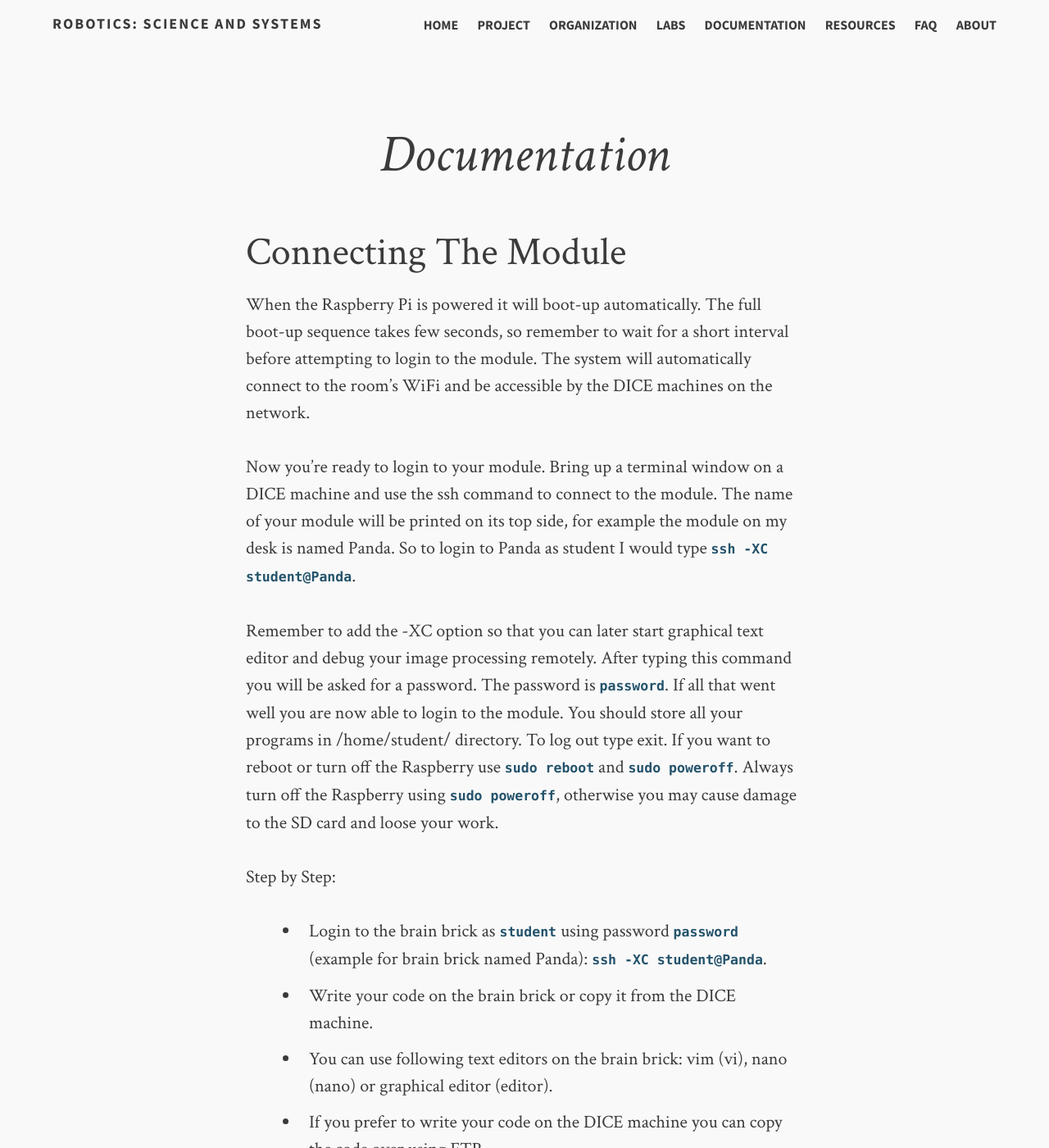
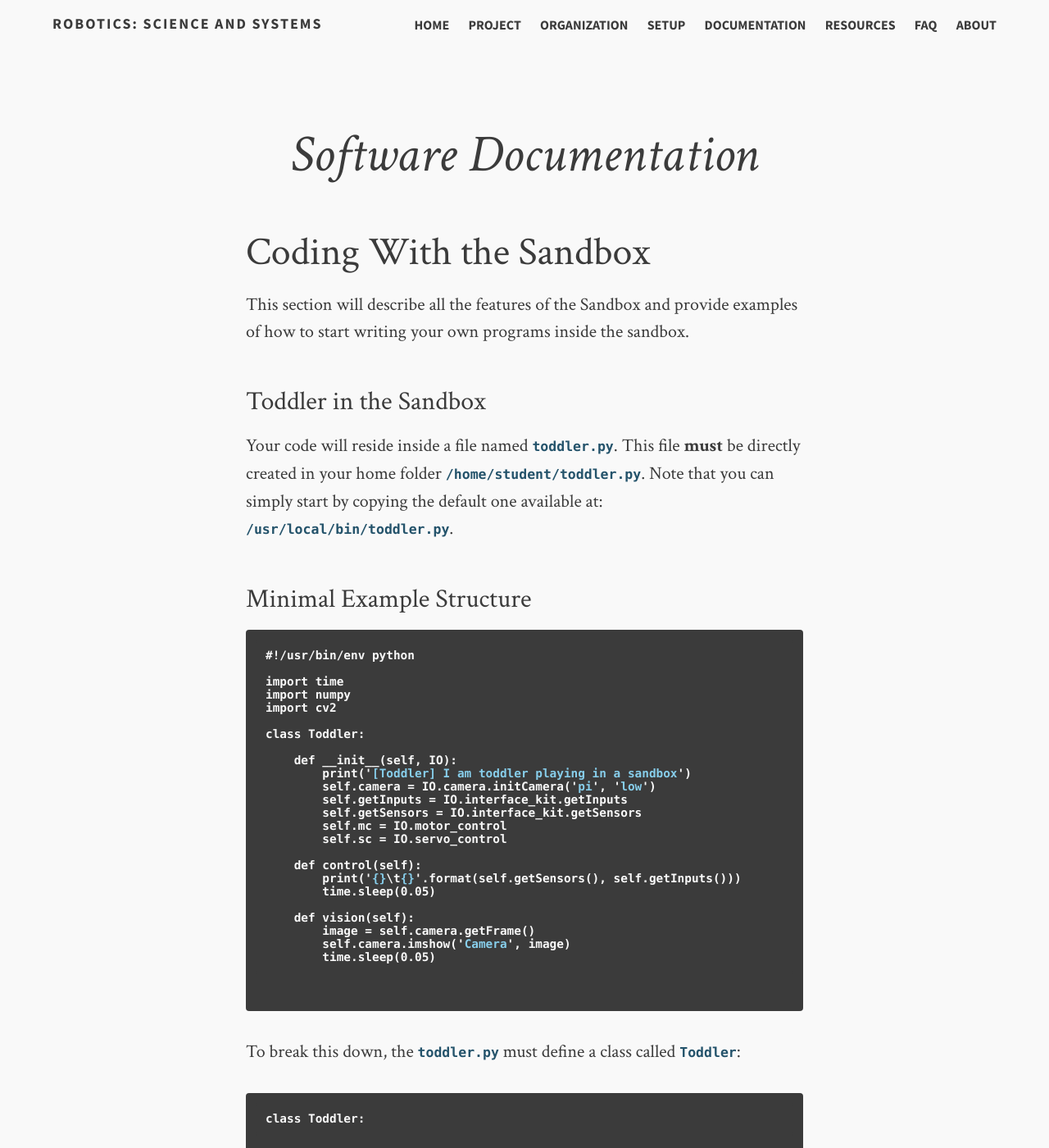
Before and after one commit to uoe-rss/uoe-rss.github.io, a Jekyll site: the page built from documentation.md, in a window 1280 px wide and 1400 px high. Shown: the whole window at 82% size. Built offline with Jekyll 4.4.1, drawn with Linux system fonts in a browser that asks for light colours; comment, search, counter and statistics services are not loaded; some of the changed text lies outside the part shown.

Commit message:
New update. More in setup, how to get started and the begining of software documentation.

````diff
--- a/_config.yml
+++ b/_config.yml
@@ -32,8 +32,8 @@ links:
     url: /project
   - title: Organization
     url: /organization
-  - title: Labs
-    url: /labs
+  - title: Setup
+    url: /setup
   - title: Documentation
     url: /documentation
   - title: Resources
--- a/documentation.md
+++ b/documentation.md
@@ -1,93 +1,77 @@
 ---
 layout: post-no-feature
 comments: false
-title: Documentation
+title: Software Documentation
 ---
 
-## Connecting The Module
+## Coding With the Sandbox
 
-When the Raspberry Pi is powered it will boot-up automatically.
-The full boot-up sequence takes few seconds, so remember to wait for a short interval before attempting to login to the module.
-The system will automatically connect to the room's WiFi and be accessible by the DICE machines on the network.
+This section will describe all the features of the Sandbox and
+provide examples of how to start writing your own programs inside the sandbox.
 
-Now you're ready to login to your module.
-Bring up a terminal window on a DICE machine and use the ssh command to connect to the module.
-The name of your module will be printed on its top side, for example the module on my desk is named Panda.
-So to login to Panda as student I would type ```ssh -XC student@Panda```.
+### Toddler in the Sandbox
 
-Remember to add the -XC option so that you can later start graphical text editor and debug your image processing remotely.
-After typing this command you will be asked for a password. The password is ```password```. If all that went well you are now able to login to the module.
-You should store all your programs in /home/student/ directory.
-To log out type exit.
-If you want to reboot or turn off the Raspberry use ```sudo reboot``` and ```sudo poweroff```.
-Always turn off the Raspberry using ```sudo poweroff```, otherwise you may cause damage to the SD card and loose your work.
+Your code will reside inside a file named ```toddler.py```.
+This file **must** be directly created in your home folder ```/home/student/toddler.py```.
+Note that you can simply start by copying the default one available at: ```/usr/local/bin/toddler.py```.
 
-Step by Step:
-- Login to the brain brick as ```student``` using password ```password``` (example for brain brick named Panda): ```ssh -XC student@Panda```.
-- Write your code on the brain brick or copy it from the DICE machine.
-- You can use following text editors on the brain brick: vim (vi), nano (nano) or graphical editor (editor).
-- If you prefer to write your code on the DICE machine you can copy the code over using FTP.
-- Run program by executing the sandbox command on the Raspberry (good for debugging) or by shortly pressing the connected button.
+### Minimal Example Structure
 
-## R:SS Sandbox environment
+```python
+#!/usr/bin/env python
 
-The sandbox environment is a python program that allows you to develop and run python programs for the Raspberry used in the R:SS course at University of Edinburgh.
-The Sandbox handles reading sensors, controlling DC motors and the servo, capturing images from the camera, handling, reporting and logging errors,
-and launching from the Raspberry. This page will show you how to use each of these features.
+import time
+import numpy
+import cv2
 
-### What is the Sandbox?
+class Toddler:
 
-The sandbox consist of three python source files located in ```/urs/local/bin```:
-- sandbox.py - Main program
-- iotools.py - Tools to interface with hardware
-- toddler.py - Default example user code
+    def __init__(self, IO):
+        print('[Toddler] I am toddler playing in a sandbox')
+        self.camera = IO.camera.initCamera('pi', 'low')
+        self.getInputs = IO.interface_kit.getInputs
+        self.getSensors = IO.interface_kit.getSensors
+        self.mc = IO.motor_control
+        self.sc = IO.servo_control
 
-The sandbox can be launched by shortly pressing the button connected to the Raspberry.
-Pressing the button will either start the sandbox or kill all sandbox processes if there are any running.
-Use the button to start/stop your program during experiments.
+    def control(self):
+        print('{}\t{}'.format(self.getSensors(), self.getInputs()))
+        time.sleep(0.05)
 
-The sandbox can qlso be launched from SSH with the alias: ```sandbox```.
-This command will start the Sandbox and print the output of the program into the SSH terminal
-and also display any graphical windows you may have created (e.g. imshow()).
+    def vision(self):
+        image = self.camera.getFrame()
+        self.camera.imshow('Camera', image)
+        time.sleep(0.05)
+```
 
-The program will initialize the IO tools (implemented in iotools.py), start logging, and attempt to import a user program from toddler.py. The following paths will be searched:
-- ```/home/student``` - your home directory on the FitPC (this is where you have to put your code).
-- Python system directories - These are not used.
-- ```./``` - The same directory from which the Sandbox was launched (use this for development).
+To break this down, the ```toddler.py``` must define a class called ```Toddler```:
+```python
+class Toddler:
+```
+This class must have an initialiser that takes and instance of the IO tools as an argument:
+```python
+def __init__(self,IO):
+```
+The IO tools get initialised by the Sandbox and passed onto the Toddler class.
+We store the instance in a member variable self.IO so it can be used within the class later.
 
-### Status and error reporting
+The toddler class must also define two callback functions:
+```python
+def Control(self, OK):
+```
+and
+```python
+def Vision(self, OK):
+```
+Each of these callbacks runs on a separate thread.
+You can block one of them with time.sleep() command or with computation
+without stopping the other.
+If you pass data between these two threads, you need to pay attention
+to data integrity and synchronisation (mutex).
 
-- When you connect the Phidgets interface board to your Raspberry, the 3 LEDs connected to the interface board will be used for status and error reporting.
-- When the sandbox is not running the LEDs are off.
-- When the Sandbox starts, all three LEDs will flash 3 times. Then the green LED (connected to output 0) will flash slowly at regular intervals while the program is running.
-- When error occurs, the green LED will be flashing fast. This will happen during any critical error: syntax, division by zero, un-handled exception, ...
-    At this point you may want to stop the program check the error output.
+The both callback functions ```Control()``` and ```Vision()``` are actually run in a loop
+within the Sandbox.
+When the callback ends (returns), it will be then re-called again and again.
+The Sandbox is responsive for stoping these loops when the program terminate.
 
-### Logging
-
-When running the Sandbox on DICE or on your own machine, the standard and error output will be displayed in the terminal window.
-However, when you run the Sandbox on the Raspberry, the output streams will be piped into /dev/null to prevent the output from blocking your SSH connection.
-A copy of these streams will also be saved into a text file: ```/tmp/sandbox/log.txt```.
-Note that the directory ```/tmp/sandbox/``` needs to be created for the log to ge generated.
-
-Any print command or error text will be appended to the end of this file. You can SSH into the Raspberry and retrieve this file.
-The log file is only temporary and will only exist as long as your robot stays powered.
-Do not disconnect/turn off your Raspberry if you want to retrieve the log file later.
-
-### Uploading files onto the Raspberry
-
-You can up/down-loading files to/from the Raspberry via a FTP tool. To do this, you will need:
-- your Raspberry's host name - e.g. panda (or the IP adress)
-- user name - student
-- password - password
-
-To upload files via FTP, use the FTP tool of your choosing, specify <host_name>.inf.ed.ac.uk as the server, and student and password as user name and password. This will allow you to modify file in the home directory. You can put the toddler.py in here.
-SSH into FitPC
-
-### To SSH into the FitPC run:
-
-```ssh -XC student@<host_name>.inf.ed.ac.uk```
-
-replacing <host_name> with the host name of your Raspberry.
-The -XC argument is to allow forwarding of graphical windows (e.g. imshow()).
-You can now run all the command available on the Raspberry, e.g. sandbox, cp, mv, ...
+## Understanding IO Tools
--- /dev/null
+++ b/setup.md
@@ -0,0 +1,144 @@
+---
+layout: post-no-feature
+comments: false
+title: Hardware and Software Setup
+---
+
+## First Steps to Start Working on the Project
+
+1. Check that your hardware kit is complete.
+2. Check which information is available on this website.
+Note that it will be updated regularly, stay tuned.
+3. Power up your Raspberry Pi and let it bind to the room's WiFi.
+4. Check you can access it thought SSH on the DICE machines.
+5. Without plugging yet any motor or sensor, build the full electronic wiring.
+6. Create in the home folder a minimal ```toddler.py``` and start the Sandbox.
+7. Check that the Sandbox runs smoothly and that the ```toddler``` code is executed.
+8. Now you can start to connect sensors one by one and experiment for each of them
+what are its capability, noise and limitations.
+9. Connect one motor and make it spin and stop. The same for the servomotor.
+10. Check/observe which legos are available to you as building blocks.
+Read the resource hints and tricks about legos.
+11. Start the actual design of the robot.
+
+## Hostnames
+
+Each *Raspberry Pi* has been assigned a unique [*hostname*](https://en.wikipedia.org/wiki/Hostname).
+We decided to name them after [Digimons](https://en.wikipedia.org/wiki/Digimon) and [Pokemons](https://en.wikipedia.org/wiki/Pokemon).
+Therefore, as part of your kit, you should have a *Raspberry Pi* labeled with one of the following identifiers:
+
+**Digimons**
+[Agumon](http://digimon.wikia.com/wiki/Agumon_(Adventure)),
+[Armadillomon](http://digimon.wikia.com/wiki/Armadillomon_(Adventure)),
+[Biyomon](http://digimon.wikia.com/wiki/Biyomon_(Adventure)),
+[Gabumon](http://digimon.wikia.com/wiki/Gabumon_(Adventure)),
+[Gatomon](http://digimon.wikia.com/wiki/Gatomon_(Adventure)),
+[Gomamon](http://digimon.wikia.com/wiki/Gomamon_(Adventure)),
+[Hawkmon](http://digimon.wikia.com/wiki/Hawkmon_(Adventure)),
+[Meicoomon](http://digimon.wikia.com/wiki/Meicoomon_(Adventure)),
+[Palmon](http://digimon.wikia.com/wiki/Palmon_(Adventure)),
+[Patamon](http://digimon.wikia.com/wiki/Patamon_(Adventure)),
+[Tentomon](http://digimon.wikia.com/wiki/Tentomon_(Adventure)),
+[Veemon](http://digimon.wikia.com/wiki/Veemon_(Adventure)),
+[Wormmon](http://digimon.wikia.com/wiki/Wormmon_(Adventure)).
+
+**Pokemons**
+[Bulbasaur](https://pokemondb.net/pokedex/bulbasaur),
+[Caterpie](https://pokemondb.net/pokedex/caterpie),
+[Charmander](https://pokemondb.net/pokedex/charmander),
+[Clefairy](https://pokemondb.net/pokedex/clefairy),
+[Diglett](https://pokemondb.net/pokedex/diglett),
+[Jigglypuff](https://pokemondb.net/pokedex/jigglypuff),
+[Meowth](https://pokemondb.net/pokedex/meowth),
+[Pikachu](https://pokemondb.net/pokedex/pikachu),
+[Psyduck](https://pokemondb.net/pokedex/psyduck),
+[Rattata](https://pokemondb.net/pokedex/rattata),
+[Squirtle](https://pokemondb.net/pokedex/squirtle).
+
+## Connecting The Module
+
+When the Raspberry Pi is powered it will boot-up automatically.
+The full boot-up sequence takes few seconds, so remember to wait for a short interval before attempting to login to the module.
+The system will automatically connect to the room's WiFi and be accessible by the DICE machines on the network.
+
+Now you're ready to login to your module.
+Bring up a terminal window on a DICE machine and use the SSH command to connect to the module.
+The name of your module will be printed on its top side, for example if the module on your desk is named Panda.
+So to login to Panda as student you would type ```ssh -XC student@Panda```.
+
+Remember to add the ```-XC``` option so that you can later start graphical text editor and debug your image processing remotely.
+After typing this command you will be asked for a password. The password is ```password```.
+If all that went well you are now able to login to the module.
+You should store all your programs in /home/student/ directory.
+To log out type exit.
+If you want to reboot or turn off the Raspberry use ```sudo reboot``` and ```sudo poweroff```.
+Always turn off the Raspberry using ```sudo poweroff```, otherwise you may cause damage to the SD card and loose your work.
+
+Step by Step:
+- Login to the brain brick as ```student``` using password ```password``` (example for brain brick named Panda): ```ssh -XC student@Panda```.
+- Write your code on the brain brick or copy it from the DICE machine.
+- You can use following text editors on the brain brick: vim (vi), nano (nano) or graphical editor (editor).
+- If you prefer to write your code on the DICE machine you can copy the code over using FTP.
+- Run program by executing the ```sandbox``` command on the Raspberry (good for debugging) or by shortly pressing the connected button.
+
+## R:SS Sandbox environment
+
+The sandbox environment is a python program that allows you to develop and run python programs for the Raspberry used in the R:SS course at University of Edinburgh.
+The Sandbox handles reading sensors, controlling DC motors and the servo, capturing images from the camera, handling, reporting and logging errors,
+and launching from the Raspberry.
+
+### What is the Sandbox?
+
+The sandbox consist of three python source files located in ```/urs/local/bin```:
+- sandbox.py - Main program
+- iotools.py - Tools to interface with hardware
+- toddler.py - Default example user code
+
+The sandbox can be launched by shortly pressing the button connected to the Raspberry.
+Pressing the button will either start the sandbox or kill all sandbox processes if there are any running.
+Use the button to start/stop your program during experiments.
+
+The sandbox can also be launched from SSH with the alias commamd: ```sandbox```.
+This command will start the Sandbox and print the output of the program into the SSH terminal
+and also display any graphical windows you may have created (e.g. imshow()).
+
+The program will initialize the IO tools (implemented in iotools.py), start logging, and attempt to import a user program from toddler.py.
+
+### Status and error reporting
+
+- When you connect the Phidgets interface board to your Raspberry, the 3 LEDs connected to the interface board will be used for status and error reporting.
+- When the sandbox is not running the LEDs are off.
+- When the Sandbox starts, all three LEDs will flash 3 times. Then the green LED (connected to output 0) will flash slowly at regular intervals while the program is running.
+- When error occurs, the green LED will be flashing fast. This will happen during any critical error: syntax, division by zero, un-handled exception, ...
+    At this point you may want to stop the program check the error output.
+
+### Logging
+
+When running the Sandbox on DICE or on your own machine, the standard and error output will be displayed in the terminal window.
+However, when you run the Sandbox on the Raspberry, the output streams will be piped into /dev/null to prevent the output from blocking your SSH connection.
+A copy of these streams will also be saved into a text file: ```/tmp/sandbox/log.txt```.
+Note that the directory ```/tmp/sandbox/``` needs to be created for the log to be generated.
+
+Any print command or error text will be appended to the end of this file. You can SSH into the Raspberry and retrieve this file.
+The log file is only temporary and will only exist as long as your robot stays powered.
+Do not disconnect/turn off your Raspberry if you want to retrieve the log file later.
+
+### Uploading Files Onto the Raspberry
+
+You can up/down-loading files to/from the Raspberry via a FTP tool. To do this, you will need:
+- your Raspberry's host name - e.g. panda (or the IP address)
+- user name - student
+- password - password
+
+To upload files via FTP, use the FTP tool of your choosing, specify <host_name>.inf.ed.ac.uk as the server,
+and student and password as user name and password.
+This will allow you to modify file in the home directory.
+You can put the toddler.py in here.
+
+### SSH Into the Raspberry
+
+```ssh -XC student@<host_name>```
+
+Replacing *<host_name>* with the host name of your Raspberry.
+The -XC argument is to allow forwarding of graphical windows (e.g. imshow()).
+You can now run all the command available on the Raspberry, e.g. sandbox, cp, mv, ...
````
Also changed, not shown: faq.md (+1 -1 lines), labs.md (deleted, +0 -53 lines), organization.md (+2 -2 lines), resources.md (+15 -0 lines), 1 other file.
